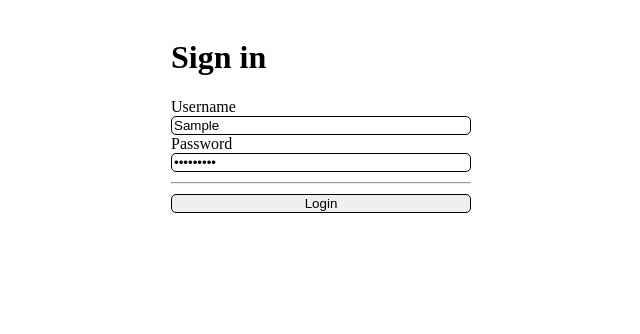
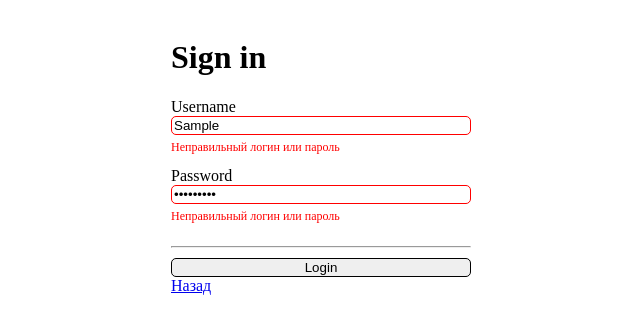
Before and after one commit to sozpawka/Task4, a Vue app in the folder my-app/: page /login in a window 1280 px wide. Both pictures are taken after typing "Sample", "Sample123" into the empty fields and a click on the button "Login". Shown: the top 334 px of the page, without its empty margins (319-959 px from the left). Built offline with nearby package versions, Linux system fonts and the light colour scheme; no server answers.

Commit message:
10_Исправил_проверки_полей_войти_регистрации_и_кнопки_добавить

```diff
--- a/my-app/src/components/Login.vue
+++ b/my-app/src/components/Login.vue
@@ -1,12 +1,15 @@
 <template>
-	<form class="login" @submit.prevent="login">
+	<form class="login" @submit.prevent="login" novalidate>
 		<h1>Sign in</h1>
 		<label>Username</label>
-		<input type="text" required v-model="username"/>
+		<input type="text" v-model="username" :class="{errorInput: errors.username}"/>
+		<p v-if="errors.username" class="error">{{errors.username}}</p>
 		<label>Password</label>
-		<input type="password" required v-model="password"/>
+		<input type="password" v-model="password" :class="{errorInput: errors.password}"/>
+		<p v-if="errors.password" class="error">{{errors.password}}</p>
 		<hr/>
 		<button type="submit">Login</button>
+		<router-link to="/">Назад</router-link>
 	</form>
 </template>
 
@@ -15,11 +18,25 @@ export default{
 	data(){
 		return{
 			username:'',
-			password:''
+			password:'',
+			errors:{}
 		}
 	},
 	methods:{
+	validate(){
+		this.errors={}
+		if(!this.username){
+			this.errors.username='Введите email'
+		}
+		if(!this.password){
+			this.errors.password='Введите пароль'
+		}
+		return Object.keys(this.errors).length===0
+	},
 		login(){
+			if(!this.validate()){
+				return
+			}
 			const userData={
 				email:this.username,
 				password:this.password
@@ -28,8 +45,9 @@ export default{
 			this.$store
 				.dispatch('AUTH_REQUEST',userData)
 				.then(()=>this.$router.push('/'))
-				.catch(()=>{
-					alert('Неправильный логин или пароль')
+				.catch((err)=>{
+					this.errors.username = 'Неправильный логин или пароль';
+					this.errors.password = 'Неправильный логин или пароль';
 				})
 		}
 	}
@@ -51,4 +69,12 @@ export default{
 hr{
 	margin:10px 0;
 }
+.error{
+	color:red;
+	margin-top:5px;
+	font-size:12px;
+}
+.login input.errorInput{
+	border:1px solid red;
+}
 </style>
--- a/my-app/src/components/Signup.vue
+++ b/my-app/src/components/Signup.vue
@@ -1,15 +1,17 @@
 <template>
-	<form class="signup" @submit.prevent="signup">
+	<form class="signup" @submit.prevent="signup" novalidate>
 		<h1>Регистрация</h1>
 		<label>ФИО</label>
-		<input type="text" v-model="fio" required>
+		<input type="text" v-model="fio" :class="{errorInput: errors.fio}">
+		<p v-if="errors.fio" class="error">{{errors.fio}}</p>
 		<label>Email</label>
-		<input type="email" v-model="email" required>
+		<input type="email" v-model="email" :class="{errorInput: errors.email}">
+		<p v-if="errors.email" class="error">{{errors.email}}</p>
 		<label>Password</label>
-		<input type="password" v-model="password" required>
+		<input type="password" v-model="password" :class="{errorInput: errors.password}">
+		<p v-if="errors.password" class="error">{{errors.password}}</p>
 		<hr>
 		<button type="submit">Зарегистрироваться</button>
-		<p v-if="error" class="error">{{error}}</p>
 		<router-link to="/">Назад</router-link>
 	</form>
 </template>
@@ -23,28 +25,45 @@ export default{
 			fio:'',
 			email:'',
 			password:'',
-			error:''
+			errors:{}
 		}
 	},
 	methods:{
+		validate(){
+			this.errors={}
+			if(!this.fio){
+				this.errors.fio='Введите ФИО'
+			}else if(!/^[А-Яа-яA-Za-z\s]+$/.test(this.fio)){
+				this.errors.fio='ФИО должно содержать только буквы'
+			}
+			if(!this.email){
+				this.errors.email='Введите email'
+			}else if(!/.+@.+\..+/.test(this.email)){
+				this.errors.email='Неверный формат email'
+			}
+			if(!this.password){
+				this.errors.password='Введите пароль'
+			}else if(this.password.length<4){
+				this.errors.password='Пароль минимум 4 символа'
+			}
+			return Object.keys(this.errors).length===0
+		},
         signup(){
+			if(!this.validate()){
+				return
+			}
             const user={
                 fio:this.fio,
                 email:this.email,
                 password:this.password
             }
-
             signupRequest(user)
             .then(()=>{
                 alert('Регистрация успешна')
                 this.$router.push('/login')
             })
-            .catch((err)=>{
-				if(err && err.errors){
-					this.error=Object.values(err.errors[0]).join(', ')
-				}else{
-					this.error='Ошибка регистрации'
-				}
+            .catch(()=>{
+				this.errors.email='Пользователь с таким email уже существует'
 			})
         }
 	}
@@ -67,6 +86,10 @@ export default{
 }
 .error{
 	color:red;
-	margin-top:10px;
+	margin-top:5px;
+	font-size:12px;
+}
+.signup input.errorInput{
+	border:1px solid red;
 }
 </style>
--- a/my-app/src/views/HomeView.vue
+++ b/my-app/src/views/HomeView.vue
@@ -20,7 +20,7 @@
 				<h3>{{product.name}}</h3>
 				<p>{{product.description}}</p>
 				<p class="price">{{product.price}} ₽</p>
-				<button @click="addToCart(product)">
+				<button v-if="isAuth" @click="addToCart(product)">
 					Добавить в корзину
 				</button>
 			</div>
```
